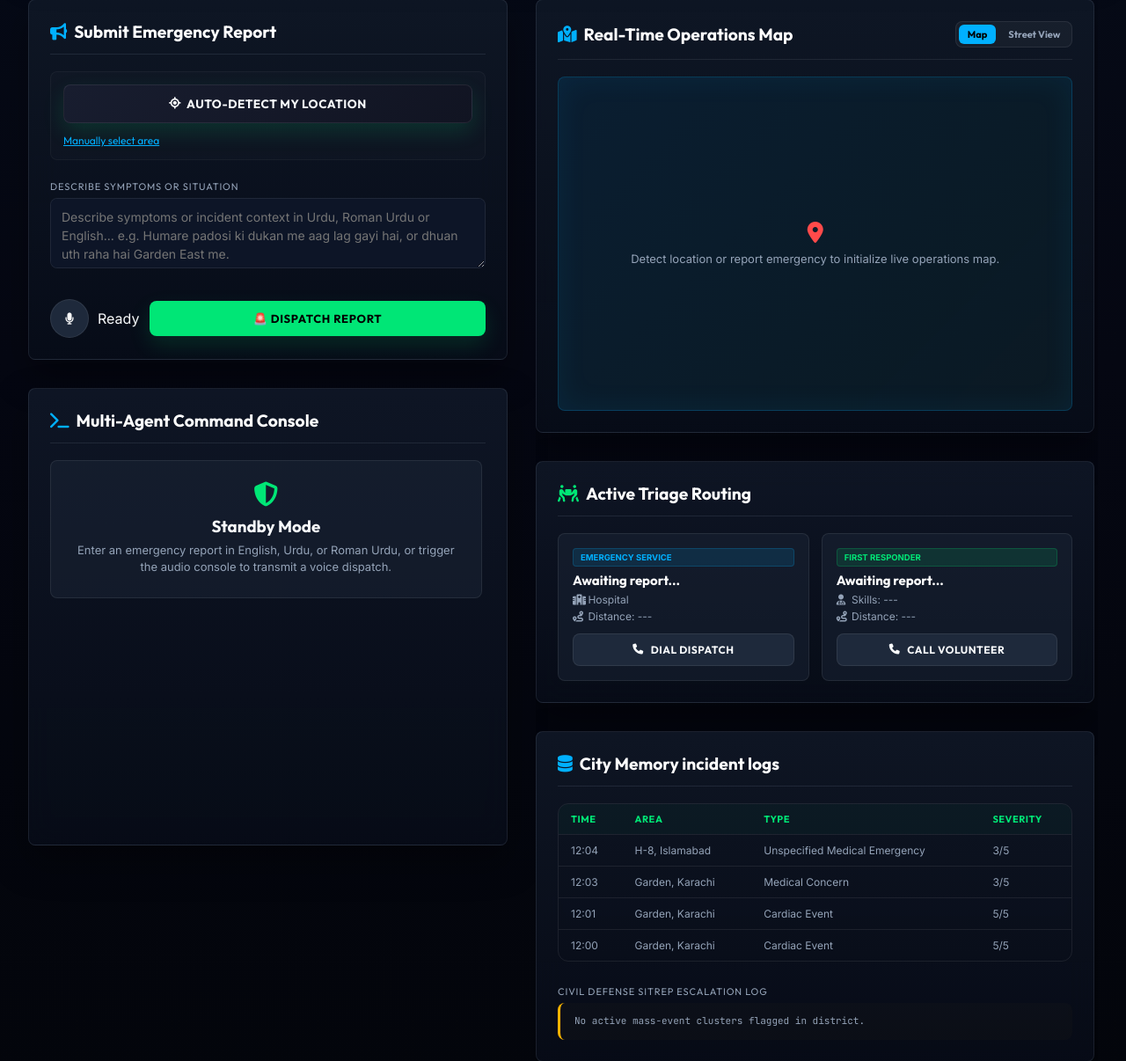
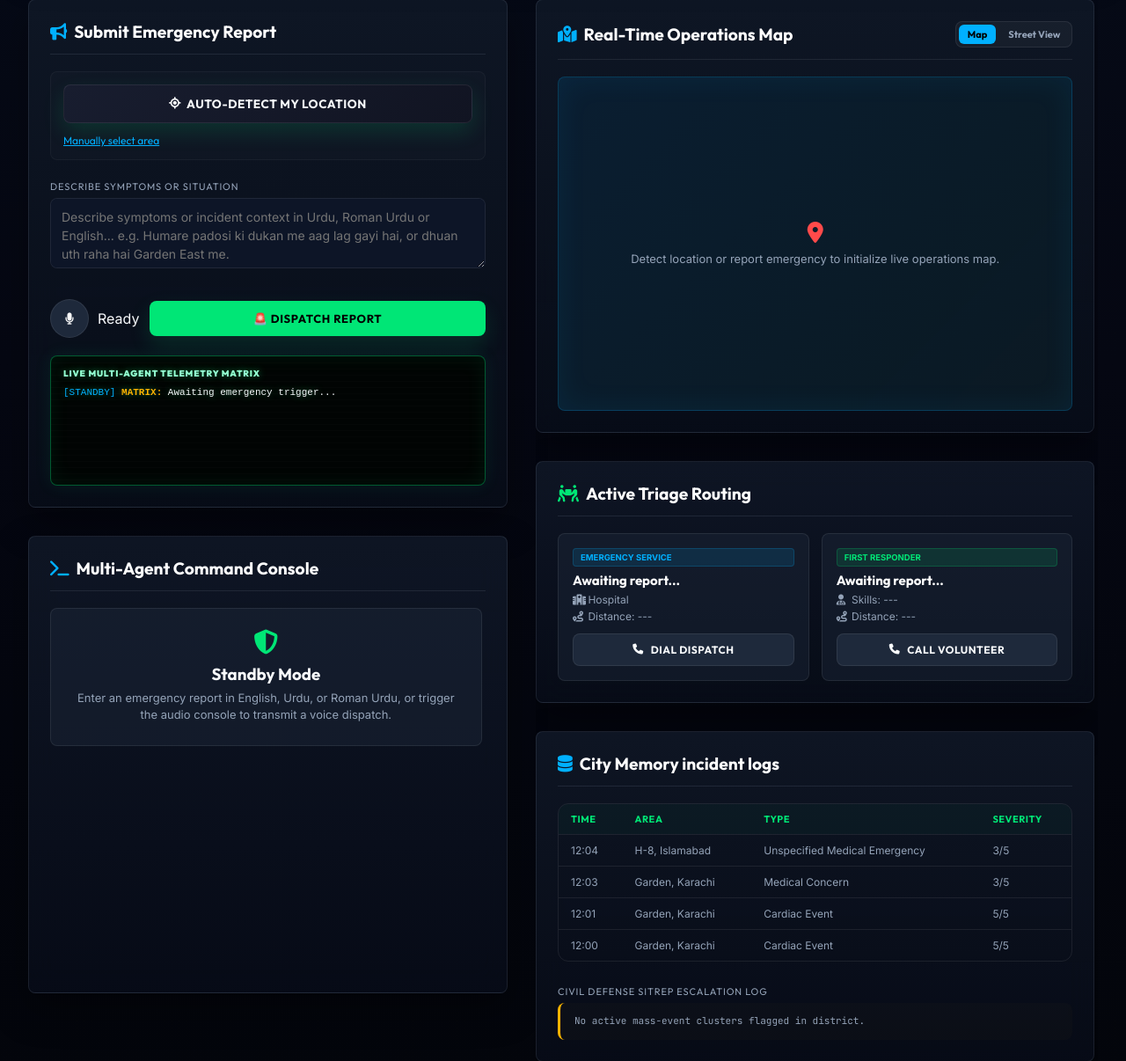
Before and after one commit to HayyanFaisal/Haalat, a FastAPI app: page / in a window 1280 px wide. Shown: the part 944-2150 px from the top of the page at 88% size. Run offline with FastAPI, Linux system fonts and the light colour scheme; parts of the project's set-up code (start-up, migrations or seed data) failed here and were passed over.

Commit message:
Add live multi-agent telemetry stream

```diff
--- a/app.py
+++ b/app.py
@@ -6,12 +6,13 @@ World-Class Edition: FastAPI Web App, Custom HTML/CSS/JS UI, Geolocation Auto-De
 from __future__ import annotations
 
 import os
+import asyncio
 import json
 import re
 import time
 from pathlib import Path
 from fastapi import FastAPI, Request, File, UploadFile, HTTPException
-from fastapi.responses import HTMLResponse, JSONResponse, FileResponse, Response
+from fastapi.responses import HTMLResponse, JSONResponse, FileResponse, Response, StreamingResponse
 from pydantic import BaseModel
 import uvicorn
 from dotenv import load_dotenv
@@ -200,6 +201,23 @@ def _classify_emergency(query: str) -> dict:
             return {"type": name, "severity": severity}
     return {"type": "General Emergency", "severity": 3}
 
+def _quick_language_label(message: str) -> str:
+    q = (message or "").lower()
+    roman_urdu_markers = [
+        "mere", "mera", "meri", "ko", "hai", "hain", "dil", "saans",
+        "khoon", "aag", "gas", "madad", "behosh", "gir"
+    ]
+    if any(marker in q.split() for marker in roman_urdu_markers):
+        return "Roman Urdu / Urdu"
+    if re.search(r"[\u0600-\u06ff]", message or ""):
+        return "Urdu"
+    return "English"
+
+def _stream_event(event_type: str, payload: dict | str) -> str:
+    if isinstance(payload, str):
+        payload = {"message": payload}
+    return json.dumps({"event": event_type, **payload}, ensure_ascii=False) + "\n"
+
 def _extract_json_object(raw_value: str) -> dict:
     try:
         parsed = json.loads(raw_value)
@@ -377,6 +395,135 @@ def classify_emergency_with_llm(message: str, location_str: str, resources_summa
     return {}
 
 # ─── FASTAPI ROUTING ENDPOINTS ───────────────────────────────────────────────
+def _prepare_report_context(request: ReportRequest) -> dict:
+    message_text = request.message
+
+    if request.audio_path:
+        transcription = transcribe_audio_if_possible(request.audio_path)
+        if message_text and message_text != "[AUDIO REPORT TRANSMITTED]":
+            message_text = f"{message_text} [Transcribed: {transcription}]"
+        else:
+            message_text = transcription
+
+    city_map = {"karachi": "Karachi", "islamabad": "Islamabad", "rawalpindi": "Rawalpindi"}
+    city = city_map.get(request.region.lower(), "Karachi")
+    location_str = f"{request.area}, {city}"
+
+    if request.lat is not None and request.lng is not None:
+        lat, lng = request.lat, request.lng
+    else:
+        try:
+            from tools import _parse_location
+            lat, lng = _parse_location(location_str)
+        except Exception:
+            lat, lng = REGION_CENTERS.get(request.region.lower(), (24.8665, 67.0235))
+
+    return {
+        "message_text": message_text,
+        "location_str": location_str,
+        "lat": lat,
+        "lng": lng,
+    }
+
+def _build_report_payload(
+    message_text: str,
+    location_str: str,
+    lat: float,
+    lng: float,
+) -> dict:
+    api_key = _gemini_api_key()
+    has_llm = bool(api_key)
+
+    if has_llm:
+        resources_summary = _get_resources_text("General Emergency", location_str)
+        llm_res = classify_emergency_with_llm(message_text, location_str, resources_summary)
+
+        if llm_res:
+            detected_language = llm_res.get("detected_language", "English/Urdu")
+            emergency_type = llm_res.get("type", "General Emergency")
+            severity = llm_res.get("severity", 3)
+            first_aid_steps = llm_res.get("immediate_action", "")
+            reasoning = llm_res.get("why", "")
+        else:
+            fallback = _classify_emergency(message_text)
+            detected_language = "English/Roman Urdu"
+            emergency_type = fallback["type"]
+            severity = fallback["severity"]
+            first_aid_steps = _protocol_for(emergency_type)
+            reasoning = f"Direct rule matched incident category to {emergency_type}."
+    else:
+        fallback = _classify_emergency(message_text)
+        detected_language = "English/Roman Urdu"
+        emergency_type = fallback["type"]
+        severity = fallback["severity"]
+        first_aid_steps = _protocol_for(emergency_type)
+        reasoning = f"Standard pattern rules classified report context to category '{emergency_type}'."
+
+    resources = _get_resources_text(emergency_type, location_str)
+    unit = _extract_resource(resources, "service")
+    vol = _extract_resource(resources, "volunteer")
+
+    _save_incident({
+        "type": emergency_type,
+        "severity": severity,
+        "area": location_str,
+        "lat": lat,
+        "lng": lng,
+        "user_message": message_text[:120],
+    })
+
+    is_mass_event, sitrep = _mass_event_check(location_str)
+    instruction_visual = display_pipeline_results({
+        "type": emergency_type,
+        "severity": severity,
+    })
+
+    if has_llm:
+        agent_log = [
+            f"Language Router Agent: Scanned emergency transmission input. Detected language: '{detected_language}'.",
+            f"Emergency Triage Paramedic: Classified incident as '{emergency_type}' (Severity: {severity}/5) grounded on RAG context.",
+            f"Emergency Triage Paramedic: Reasoning details: {reasoning}",
+            f"Field Asset Coordinator: Loaded local maps. Closest dispatch: {unit['name']} ({unit['distance']}).",
+            f"Field Asset Coordinator: Alerted volunteer {vol['name']} ({vol['distance']} away, phone: {vol['phone']}).",
+            f"Mass Event Intelligence Analyst: Event window scan complete. Mass event: {is_mass_event}.",
+            "City Emergency Intelligence Recorder: Successfully saved anonymized record to local incident database.",
+        ]
+    else:
+        agent_log = [
+            "SYSTEM: Offline fallback mode activated (No valid GEMINI_API_KEY).",
+            "Language Router Agent: Routing request as local text payload.",
+            f"Emergency Triage Paramedic: Matched keywords to static category rules. Event: '{emergency_type}' (Severity: {severity}/5).",
+            f"Field Asset Coordinator: Matched mock Karachi/Islamabad databases. Mapped dispatch unit: {unit['name']}.",
+            f"Field Asset Coordinator: Notified nearest skill-matched volunteer {vol['name']} via local push.",
+            f"Mass Event Intelligence Analyst: Executing bounding-box area scan. Mass event: {is_mass_event}.",
+            "City Emergency Intelligence Recorder: Written incident logs to incident_log.json.",
+        ]
+
+    return {
+        "type": emergency_type,
+        "severity": severity,
+        "description": message_text,
+        "detected_language": detected_language,
+        "reasoning": reasoning,
+        "first_aid_steps": first_aid_steps,
+        "nearest_service": {
+            "name": unit["name"],
+            "type": "Ambulance / Hospital",
+            "phone": unit["phone"],
+            "distance_km": unit["distance"].replace(" km", "") if " km" in unit["distance"] else unit["distance"],
+        },
+        "nearest_volunteer": {
+            "name": vol["name"],
+            "skills": vol["skills"] if "skills" in vol else "First Aid & CPR",
+            "phone": vol["phone"],
+            "distance_km": vol["distance"].replace(" km", "") if " km" in vol["distance"] else vol["distance"],
+        },
+        "instruction_visual": instruction_visual,
+        "is_mass_event": is_mass_event,
+        "sitrep": sitrep,
+        "agent_log": agent_log,
+    }
+
 @app.get("/", response_class=HTMLResponse)
 def get_home():
     html_path = PROJECT_ROOT / "templates" / "index.html"
@@ -555,6 +702,76 @@ async def report_emergency(request: ReportRequest):
     })
 
 # ─── CONFIG & ADMIN ENDPOINTS ────────────────────────────────────────────────
+@app.post("/api/report-stream")
+async def report_emergency_stream(request: ReportRequest):
+    async def event_stream():
+        context = await asyncio.to_thread(_prepare_report_context, request)
+        message_text = context["message_text"]
+        location_str = context["location_str"]
+        lat = context["lat"]
+        lng = context["lng"]
+        language_hint = _quick_language_label(message_text)
+
+        yield _stream_event("telemetry", {
+            "message": "[MATRIX BOOT]: Dispatch payload received. Initializing Haalat multi-agent runtime...",
+        })
+        await asyncio.sleep(0.18)
+        yield _stream_event("telemetry", {
+            "message": f"[AGENT 1: LANGUAGE ROUTER]: {language_hint} detected. Forcing vernacular pipeline wrapper...",
+        })
+        await asyncio.sleep(0.18)
+        yield _stream_event("telemetry", {
+            "message": f"[AGENT 2: TRIAGE PARAMEDIC]: Pulling emergency taxonomy RAG context for report at {location_str}...",
+        })
+        await asyncio.sleep(0.18)
+
+        payload = await asyncio.to_thread(_build_report_payload, message_text, location_str, lat, lng)
+
+        severity = int(payload.get("severity", 3))
+        emergency_type = payload.get("type", "General Emergency")
+        if severity >= 5:
+            triage_line = f"[AGENT 2: TRIAGE PARAMEDIC]: Severity Level {severity} identified. {emergency_type} verified. Activating emergency coach..."
+        elif severity >= 4:
+            triage_line = f"[AGENT 2: TRIAGE PARAMEDIC]: Severity Level {severity} identified. Critical dispatch path engaged for {emergency_type}."
+        else:
+            triage_line = f"[AGENT 2: TRIAGE PARAMEDIC]: Severity Level {severity} identified. Advisory response path selected for {emergency_type}."
+        yield _stream_event("telemetry", {"message": triage_line})
+        await asyncio.sleep(0.16)
+
+        service = payload.get("nearest_service", {})
+        volunteer = payload.get("nearest_volunteer", {})
+        yield _stream_event("telemetry", {
+            "message": f"[AGENT 3: RESOURCE LOCATOR]: Closest service locked: {service.get('name', 'Unknown')} ({service.get('distance_km', '---')} km).",
+        })
+        await asyncio.sleep(0.16)
+        yield _stream_event("telemetry", {
+            "message": f"[AGENT 4: VOLUNTEER MOBILIZER]: Nearby responder ping sent: {volunteer.get('name', 'Unknown')} ({volunteer.get('distance_km', '---')} km).",
+        })
+        await asyncio.sleep(0.16)
+
+        if severity >= 4:
+            yield _stream_event("telemetry", {
+                "message": f"[AGENT 5: LIVE FIRST AID COACH]: Instruction visual armed for {emergency_type}. Streaming first-action guidance...",
+            })
+            await asyncio.sleep(0.16)
+
+        mass_status = "MASS EVENT DETECTED" if payload.get("is_mass_event") else "No cluster threshold crossed"
+        yield _stream_event("telemetry", {
+            "message": f"[AGENT 6: PATTERN DETECTOR]: 10-minute city memory window scanned. {mass_status}.",
+        })
+        await asyncio.sleep(0.16)
+        yield _stream_event("telemetry", {
+            "message": "[AGENT 7: CITY MEMORY]: Anonymous incident record committed. Dashboard telemetry refreshed.",
+        })
+        await asyncio.sleep(0.12)
+        yield _stream_event("result", {"payload": payload})
+
+    return StreamingResponse(
+        event_stream(),
+        media_type="application/x-ndjson",
+        headers={"Cache-Control": "no-cache", "X-Accel-Buffering": "no"},
+    )
+
 @app.get("/api/config")
 def get_config():
     api_key = os.getenv("GOOGLE_MAPS_API_KEY", "")
--- a/templates/index.html
+++ b/templates/index.html
@@ -1513,6 +1513,43 @@
       pointer-events: none;
     }
 
+    .telemetry-matrix {
+      background: #010403;
+      border: 1px solid rgba(0, 255, 136, 0.34);
+      border-radius: 8px;
+      min-height: 148px;
+      max-height: 148px;
+      overflow-y: auto;
+      padding: 12px 14px;
+      font-family: "Courier New", var(--font-mono);
+      font-size: 11px;
+      line-height: 1.55;
+      color: #00ff88;
+      box-shadow: inset 0 0 22px rgba(0, 255, 136, 0.08), 0 0 20px rgba(0, 255, 136, 0.08);
+      text-shadow: 0 0 9px rgba(0, 255, 136, 0.45);
+      position: relative;
+    }
+
+    .telemetry-matrix::before {
+      content: "LIVE MULTI-AGENT TELEMETRY MATRIX";
+      display: block;
+      margin-bottom: 6px;
+      color: #92ffd0;
+      font-family: var(--font-title);
+      font-size: 10px;
+      font-weight: 800;
+      letter-spacing: 0.08em;
+    }
+
+    .telemetry-matrix::after {
+      content: "";
+      position: absolute;
+      inset: 0;
+      pointer-events: none;
+      background: repeating-linear-gradient(180deg, rgba(255, 255, 255, 0.025) 0 1px, transparent 1px 7px);
+      opacity: 0.75;
+    }
+
     .console-line {
       animation: consoleFade 0.35s forwards, lineGlow 1.2s ease-out;
     }
@@ -1841,6 +1878,14 @@
             <input type="hidden" id="lng-input" value="">
 
             <button class="btn btn-submit" id="submit-btn">🚨 Dispatch Report</button>
+          </div>
+
+          <div class="telemetry-matrix" id="live-telemetry-matrix">
+            <div class="console-line">
+              <span class="console-timestamp">[STANDBY]</span>
+              <span class="console-agent">MATRIX:</span>
+              <span class="console-message">Awaiting emergency trigger...</span>
+            </div>
           </div>
         </div>
 
@@ -2040,6 +2085,7 @@
     const submitBtn = document.getElementById('submit-btn');
     const textInput = document.getElementById('text-input');
     const audioPathInput = document.getElementById('audio-path-input');
+    const liveTelemetryMatrix = document.getElementById('live-telemetry-matrix');
 
     const dispatchResults = document.getElementById('dispatch-results');
     const mapContainer = document.getElementById('map-container');
@@ -2057,6 +2103,7 @@
     let mediaRecorder;
     let audioChunks = [];
     let activeMapView = 'map';
+    let activeTelemetryLines = [];
     let currentLat = null;
     let currentLng = null;
     let mapsApiKey = '';
@@ -2369,6 +2416,25 @@
 
     // Monospace console stream simulator
     let logIntervals = {};
+    function appendConsoleLine(rawLog, containerElement) {
+      if (!containerElement) return;
+      const timeStr = new Date().toLocaleTimeString();
+      let agentName = "SYSTEM";
+      let message = rawLog;
+
+      if (rawLog.includes(':')) {
+        const parts = rawLog.split(':');
+        agentName = parts[0].trim();
+        message = parts.slice(1).join(':').trim();
+      }
+
+      const div = document.createElement('div');
+      div.className = "console-line";
+      div.innerHTML = `<span class="console-timestamp">[${timeStr}]</span> <span class="console-agent">${agentName}:</span> <span class="console-message">${message}</span>`;
+      containerElement.appendChild(div);
+      containerElement.scrollTop = containerElement.scrollHeight;
+    }
+
     function printConsoleStream(logs, containerElement, callback) {
       const containerId = containerElement.id;
       if (logIntervals[containerId]) {
@@ -2384,28 +2450,72 @@
           if (callback) callback();
           return;
         }
-        const timeStr = new Date().toLocaleTimeString();
         const rawLog = logs[index];
-        let agentName = "SYSTEM";
-        let message = rawLog;
-
-        if (rawLog.includes(':')) {
-          const parts = rawLog.split(':');
-          agentName = parts[0].trim();
-          message = parts.slice(1).join(':').trim();
-        }
-
-        const div = document.createElement('div');
-        div.className = "console-line";
-        div.innerHTML = `<span class="console-timestamp">[${timeStr}]</span> <span class="console-agent">${agentName}:</span> <span class="console-message">${message}</span>`;
-        containerElement.appendChild(div);
-        containerElement.scrollTop = containerElement.scrollHeight;
+        appendConsoleLine(rawLog, containerElement);
 
         index++;
       }
 
       addLine();
       logIntervals[containerId] = setInterval(addLine, 250);
+    }
+
+    async function streamReportPayload(requestBody, terminalElement) {
+      const res = await fetch('/api/report-stream', {
+        method: 'POST',
+        headers: { 'Content-Type': 'application/json' },
+        body: JSON.stringify(requestBody)
+      });
+
+      if (!res.ok || !res.body) {
+        throw new Error(`Telemetry stream failed with status ${res.status}`);
+      }
+
+      const reader = res.body.getReader();
+      const decoder = new TextDecoder();
+      let buffer = "";
+      let finalPayload = null;
+
+      while (true) {
+        const { value, done } = await reader.read();
+        if (done) break;
+
+        buffer += decoder.decode(value, { stream: true });
+        const lines = buffer.split('\n');
+        buffer = lines.pop() || "";
+
+        for (const line of lines) {
+          if (!line.trim()) continue;
+          const event = JSON.parse(line);
+
+          if (event.event === "telemetry") {
+            activeTelemetryLines.push(event.message);
+            appendConsoleLine(event.message, terminalElement);
+            appendConsoleLine(event.message, liveTelemetryMatrix);
+          }
+
+          if (event.event === "result") {
+            finalPayload = event.payload;
+          }
+        }
+      }
+
+      if (buffer.trim()) {
+        const event = JSON.parse(buffer);
+        if (event.event === "telemetry") {
+          activeTelemetryLines.push(event.message);
+          appendConsoleLine(event.message, terminalElement);
+          appendConsoleLine(event.message, liveTelemetryMatrix);
+        }
+        if (event.event === "result") {
+          finalPayload = event.payload;
+        }
+      }
+
+      if (!finalPayload) {
+        throw new Error("Telemetry stream ended without a report payload.");
+      }
+      return finalPayload;
     }
 
     // Recent database incidents loader
@@ -2476,36 +2586,25 @@
       dispatchResults.scrollTop = dispatchResults.scrollHeight;
 
       const terminalEl = document.getElementById(`${cardId}-terminal`);
+      liveTelemetryMatrix.innerHTML = "";
+      activeTelemetryLines = ["[MATRIX LINK]: Opening backend telemetry stream..."];
+      appendConsoleLine(activeTelemetryLines[0], terminalEl);
+      appendConsoleLine(activeTelemetryLines[0], liveTelemetryMatrix);
 
       const loadingLogs = [
-        "SYSTEM: Dispatch payload received. Handing off to AI router network...",
-        "Language Router: Scanning input contents for audio path or text strings...",
-        "Language Router: Initiating dialection check (English, Urdu, Roman Urdu)...",
-        "Language Router: Language verified. Instruction pipeline set.",
-        "Emergency Classifier: Requesting emergency category taxonomy index from local RAG...",
-        "Emergency Classifier: Grounding symptoms and calculating priority index...",
-        "Emergency Classifier: Severity assessment complete.",
-        "Resource Locator: Matching geo coordinates against services.json & volunteers.json...",
-        "Resource Locator: Identifying nearest skill-matched volunteer responders...",
-        "Pattern Detector: Querying temporal event window logic...",
-        "City Memory: Recording logs and compiling dashboard resources..."
+        "STREAM CLIENT: Connected. Awaiting agent matrix events..."
       ];
 
       printConsoleStream(loadingLogs, terminalEl, async () => {
         try {
-          const res = await fetch('/api/report', {
-            method: 'POST',
-            headers: { 'Content-Type': 'application/json' },
-            body: JSON.stringify({
+          const data = await streamReportPayload({
             message: message,
             audio_path: audioPath || null,
             region: region,
             area: area,
             lat: lat ? parseFloat(lat) : null,
             lng: lng ? parseFloat(lng) : null
-            })
-          });
-          const data = await res.json();
+          }, terminalEl);
 
           // Clear text input and mic status
           textInput.value = "";
@@ -2648,10 +2747,11 @@
 
           loadIncidentHistory();
 
-          // Re-render and stream final agent logs inside the card
+          // Re-render final terminal shell, then mark the live stream complete.
           const terminalElUpdated = document.getElementById(`${cardId}-terminal`);
-          const executionLogs = data.agent_log || [];
-          printConsoleStream(executionLogs, terminalElUpdated);
+          activeTelemetryLines.forEach(line => appendConsoleLine(line, terminalElUpdated));
+          appendConsoleLine("[MATRIX COMPLETE]: Final dispatch payload rendered to command interface.", terminalElUpdated);
+          appendConsoleLine("[MATRIX COMPLETE]: Final dispatch payload rendered to command interface.", liveTelemetryMatrix);
 
         } catch (err) {
           console.error(err);
```
Lines whose indentation alone changed are shown as unchanged.
